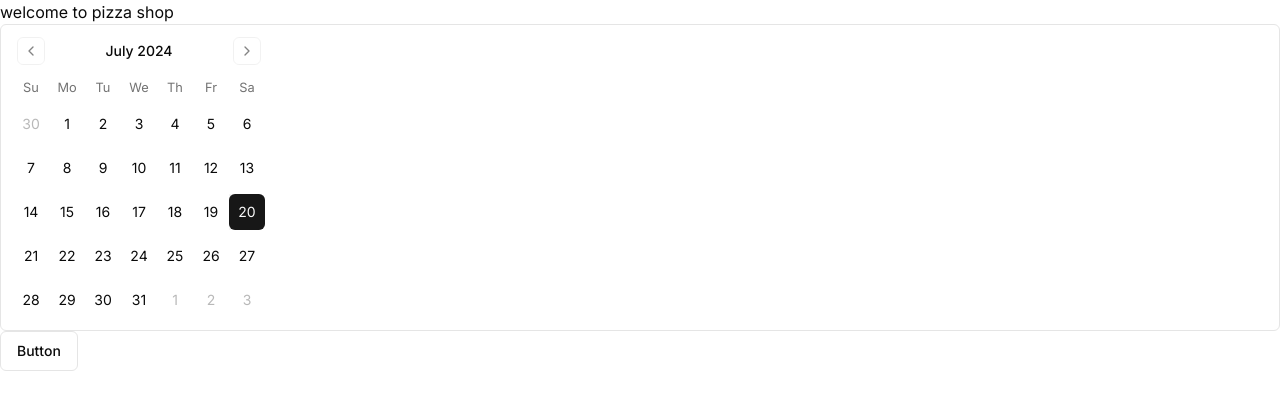
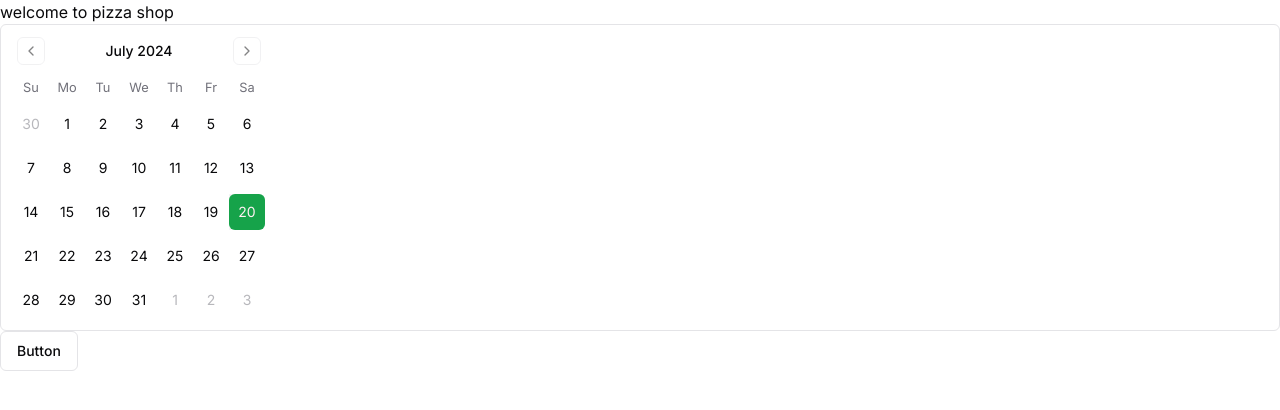
Before and after one commit to rizwan-signon/shadcnui_nextjs, a Next.js app: page / in a window 1280 px wide. Shown: the top 410 px of the page. Built offline with nearby package versions, Linux system fonts and the light colour scheme.

Commit message:
add shadcn ui theme

```diff
--- a/src/app/globals.css
+++ b/src/app/globals.css
@@ -5,24 +5,24 @@
 @layer base {
   :root {
     --background: 0 0% 100%;
-    --foreground: 0 0% 3.9%;
+    --foreground: 240 10% 3.9%;
     --card: 0 0% 100%;
-    --card-foreground: 0 0% 3.9%;
+    --card-foreground: 240 10% 3.9%;
     --popover: 0 0% 100%;
-    --popover-foreground: 0 0% 3.9%;
-    --primary: 0 0% 9%;
-    --primary-foreground: 0 0% 98%;
-    --secondary: 0 0% 96.1%;
-    --secondary-foreground: 0 0% 9%;
-    --muted: 0 0% 96.1%;
-    --muted-foreground: 0 0% 45.1%;
-    --accent: 0 0% 96.1%;
-    --accent-foreground: 0 0% 9%;
+    --popover-foreground: 240 10% 3.9%;
+    --primary: 142.1 76.2% 36.3%;
+    --primary-foreground: 355.7 100% 97.3%;
+    --secondary: 240 4.8% 95.9%;
+    --secondary-foreground: 240 5.9% 10%;
+    --muted: 240 4.8% 95.9%;
+    --muted-foreground: 240 3.8% 46.1%;
+    --accent: 240 4.8% 95.9%;
+    --accent-foreground: 240 5.9% 10%;
     --destructive: 0 84.2% 60.2%;
     --destructive-foreground: 0 0% 98%;
-    --border: 0 0% 89.8%;
-    --input: 0 0% 89.8%;
-    --ring: 0 0% 3.9%;
+    --border: 240 5.9% 90%;
+    --input: 240 5.9% 90%;
+    --ring: 142.1 76.2% 36.3%;
     --radius: 0.5rem;
     --chart-1: 12 76% 61%;
     --chart-2: 173 58% 39%;
@@ -32,25 +32,25 @@
   }
 
   .dark {
-    --background: 0 0% 3.9%;
-    --foreground: 0 0% 98%;
-    --card: 0 0% 3.9%;
-    --card-foreground: 0 0% 98%;
-    --popover: 0 0% 3.9%;
-    --popover-foreground: 0 0% 98%;
-    --primary: 0 0% 98%;
-    --primary-foreground: 0 0% 9%;
-    --secondary: 0 0% 14.9%;
+    --background: 20 14.3% 4.1%;
+    --foreground: 0 0% 95%;
+    --card: 24 9.8% 10%;
+    --card-foreground: 0 0% 95%;
+    --popover: 0 0% 9%;
+    --popover-foreground: 0 0% 95%;
+    --primary: 142.1 70.6% 45.3%;
+    --primary-foreground: 144.9 80.4% 10%;
+    --secondary: 240 3.7% 15.9%;
     --secondary-foreground: 0 0% 98%;
-    --muted: 0 0% 14.9%;
-    --muted-foreground: 0 0% 63.9%;
-    --accent: 0 0% 14.9%;
+    --muted: 0 0% 15%;
+    --muted-foreground: 240 5% 64.9%;
+    --accent: 12 6.5% 15.1%;
     --accent-foreground: 0 0% 98%;
     --destructive: 0 62.8% 30.6%;
-    --destructive-foreground: 0 0% 98%;
-    --border: 0 0% 14.9%;
-    --input: 0 0% 14.9%;
-    --ring: 0 0% 83.1%;
+    --destructive-foreground: 0 85.7% 97.3%;
+    --border: 240 3.7% 15.9%;
+    --input: 240 3.7% 15.9%;
+    --ring: 142.4 71.8% 29.2%;
     --chart-1: 220 70% 50%;
     --chart-2: 160 60% 45%;
     --chart-3: 30 80% 55%;
```
